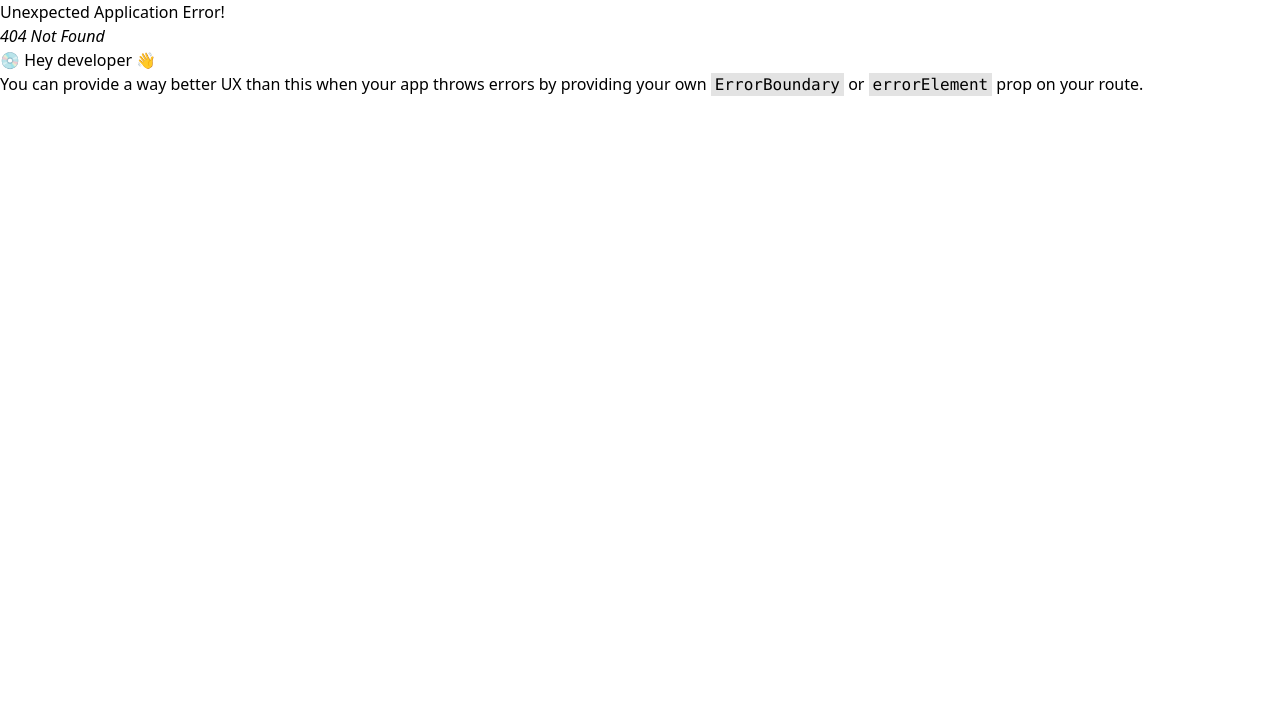
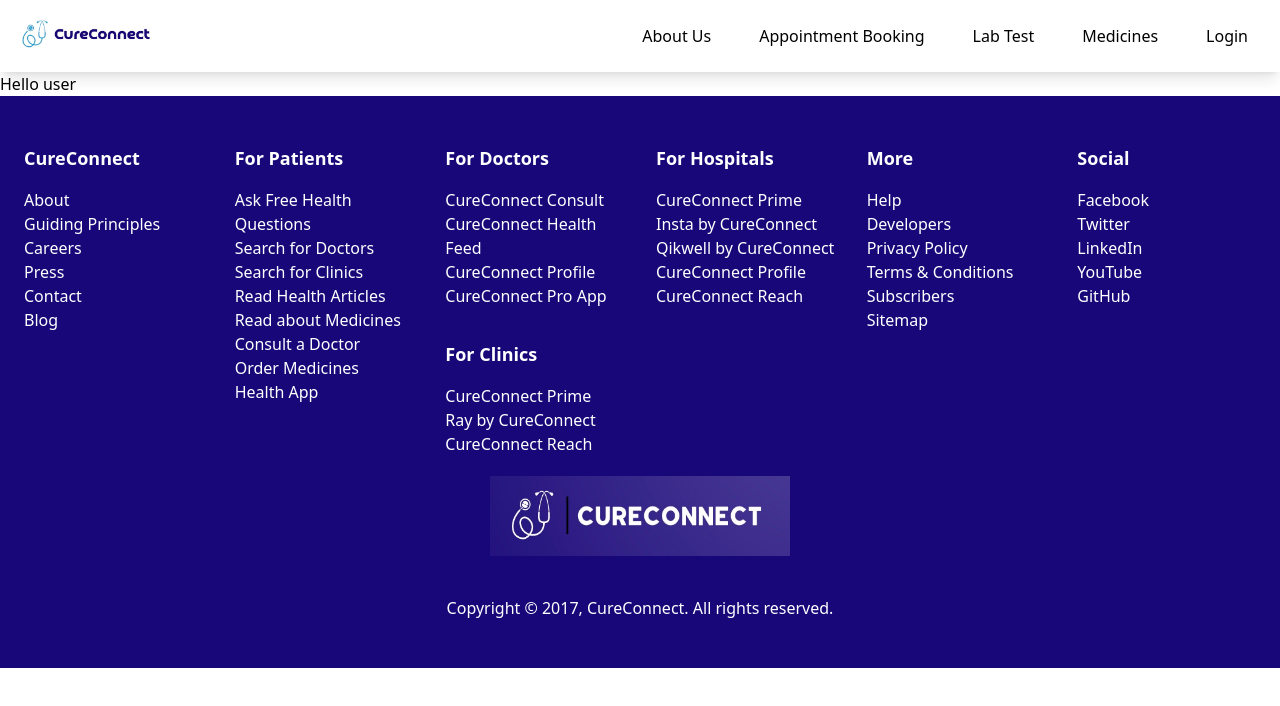
Before and after one commit to soniya-malviy/CureConnectFrontend, a React (Create React App) app: page /profile in a window 1280 px wide. Before the commit this address had no page. Shown: the top 706 px of the page. Built offline with nearby package versions, Linux system fonts and the light colour scheme.

Commit message:
profile neavigation

```diff
--- a/src/App.js
+++ b/src/App.js
@@ -1,6 +1,6 @@
 import { createBrowserRouter, RouterProvider } from 'react-router-dom';
 import Header from './Components/Header';
-
+import User from './Components/user';
 import AppointmentPage from './Components/Appointment';
 import LoginPage from './Components/Login';
 import AboutPage from './Components/About';
@@ -35,7 +35,8 @@
                 { path: 'contact', element: <ContactPage /> },
                 { path: 'labTest', element: <LabTest /> },
                 { path: 'medicines', element: <Medicines /> },
-                { path: 'doctor/:id', element: <DoctorProfilePage /> }, // Add DoctorProfilePage route
+                { path: 'doctor/:id', element: <DoctorProfilePage /> },
+                {path:'profile', element:<User/>}
             ],
         },
     ]);
--- a/src/Components/Header.js
+++ b/src/Components/Header.js
@@ -11,14 +11,14 @@
 
     return (
         <>
-            <header className="bg-white text-black py-6 shadow-lg">
+            <header className="bg-[rgba(255,255,255,0.3)] text-black py-4 shadow-lg">
                 <div className="container mx-auto flex items-center justify-between px-4">
                     {/* Logo */}
                     <NavLink to="/about" className="flex items-center">
                         <img
                             src={LOGO}
                             alt="website-logo"
-                            className="h-20 w-[250px] lg:w-[150px] object-cover"
+                            className="h-10 w-[250px] lg:w-[150px] object-cover"
                         />
                     </NavLink>
 
--- /dev/null
+++ b/src/Components/user.js
@@ -0,0 +1,8 @@
+const User = props => {
+    return (
+        <>
+            Hello user
+        </>
+    )
+}
+export default User
```
